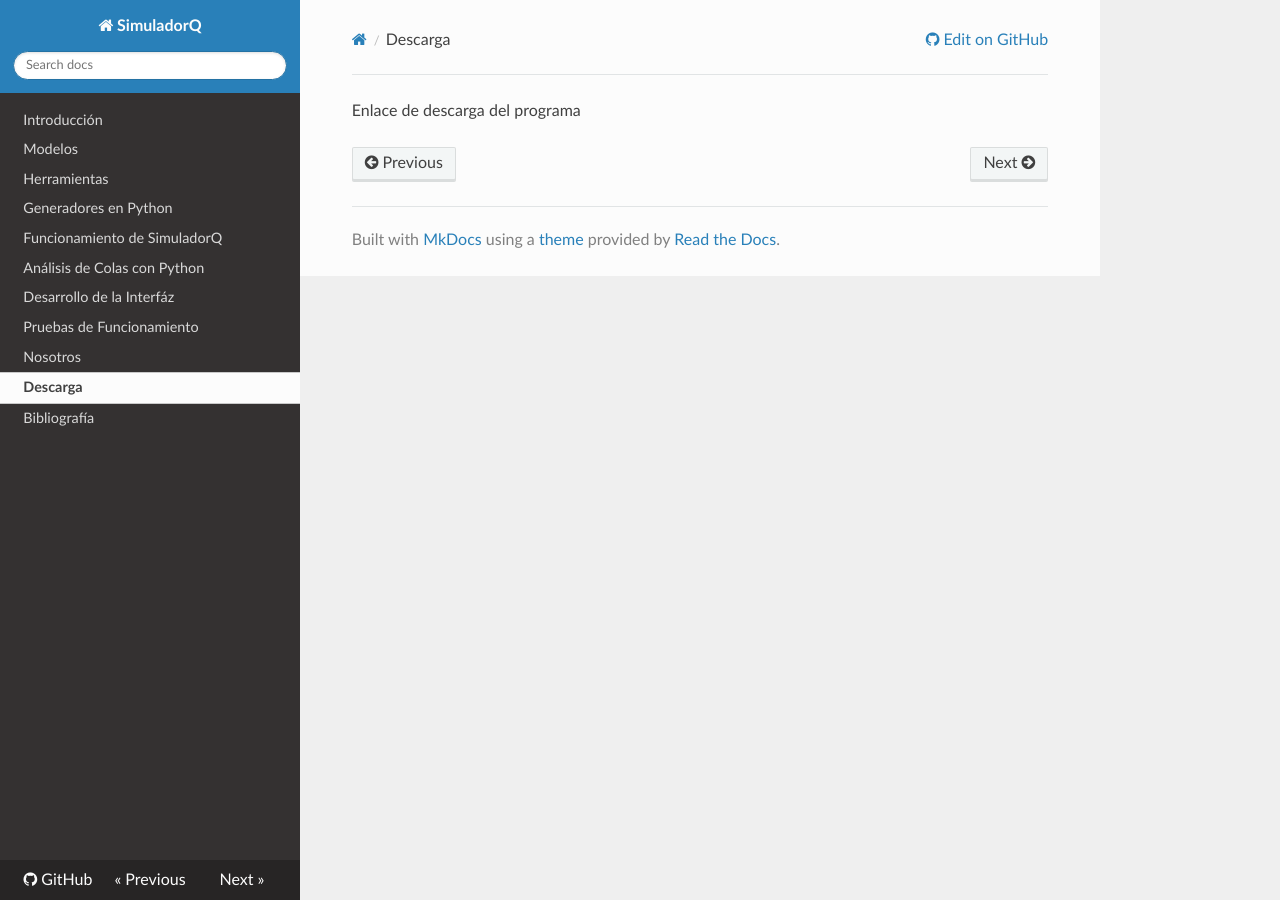
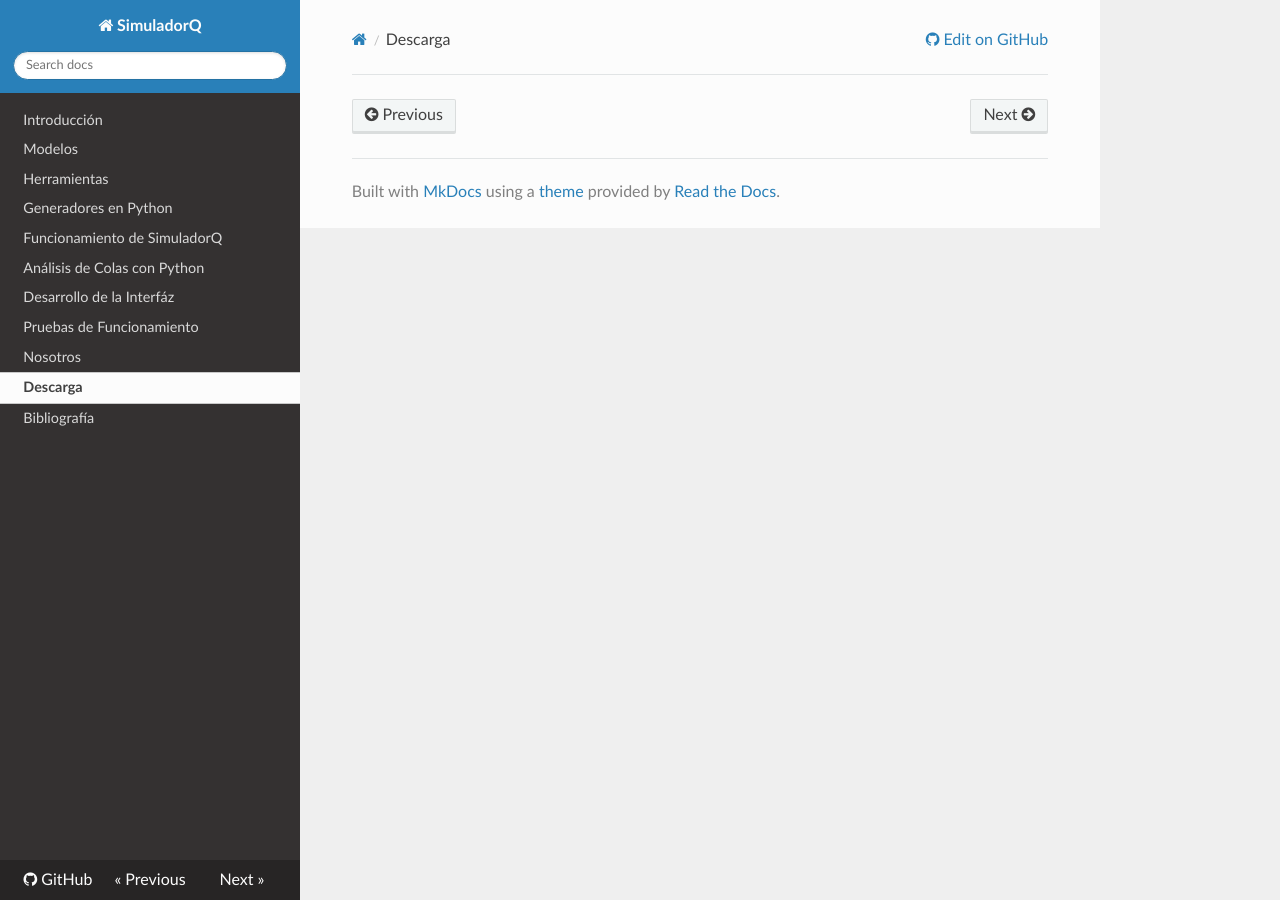
Before and after one commit to m-ibarra-arg/trafico, an MkDocs documentation site: the page built from docs/Descarga.md, in a window 1280 px wide. Built offline with MkDocs 1.6.1, drawn with Linux system fonts in a browser that asks for light colours; nearby versions of some CDN libraries; old or Windows-style settings are respelled for this version of MkDocs.

Commit message:
Uploaded by https://stackedit.io/

```diff
--- a/docs/Descarga.md
+++ b/docs/Descarga.md
@@ -1,7 +1,7 @@
-Enlace de descarga del programa
+
 
 
 
 <!--stackedit_data:
-eyJoaXN0b3J5IjpbLTg1MDM2Njg2OF19
+eyJoaXN0b3J5IjpbMTYwMTU3NDcyNSwtODUwMzY2ODY4XX0=
 -->
```
